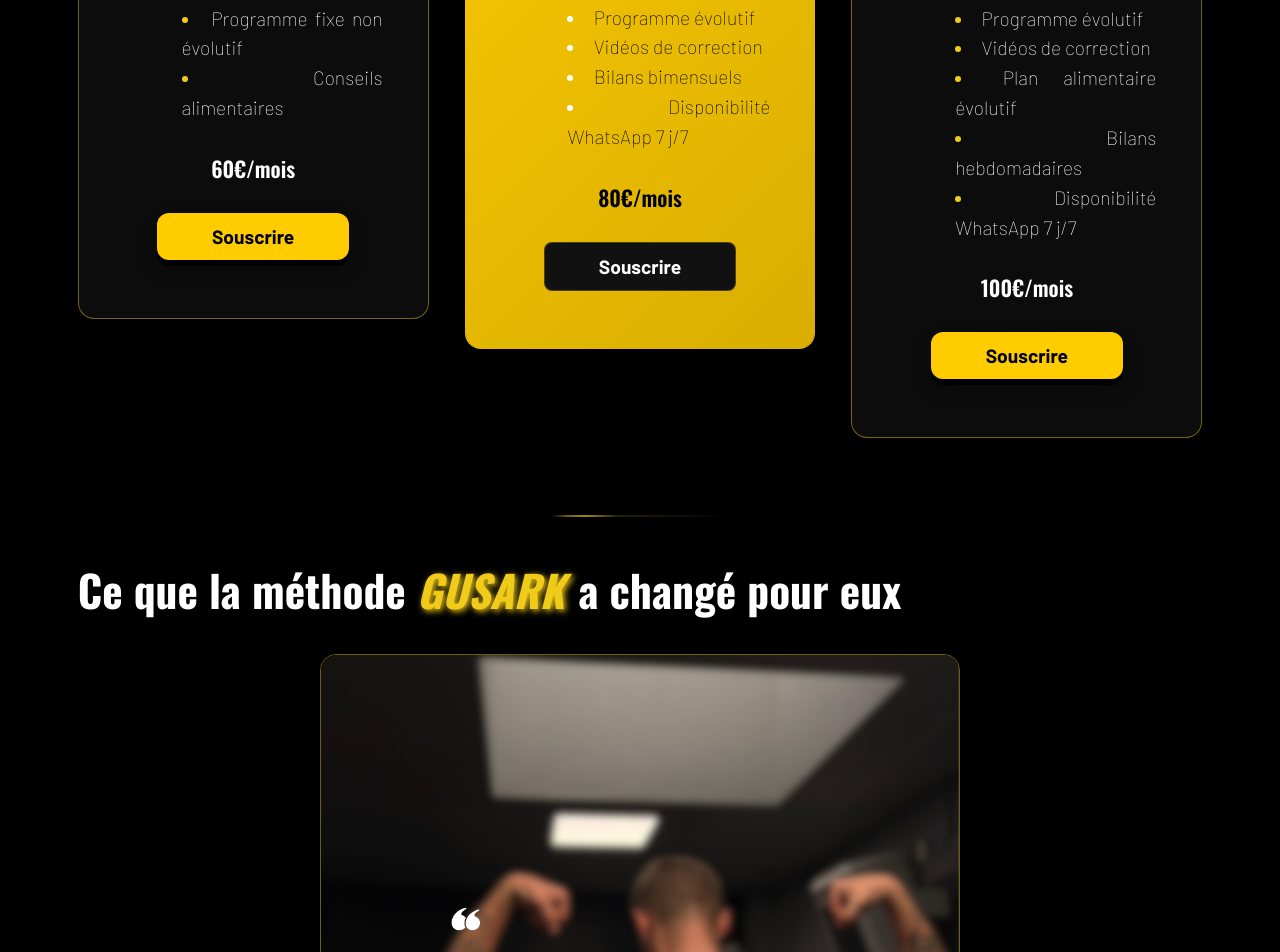
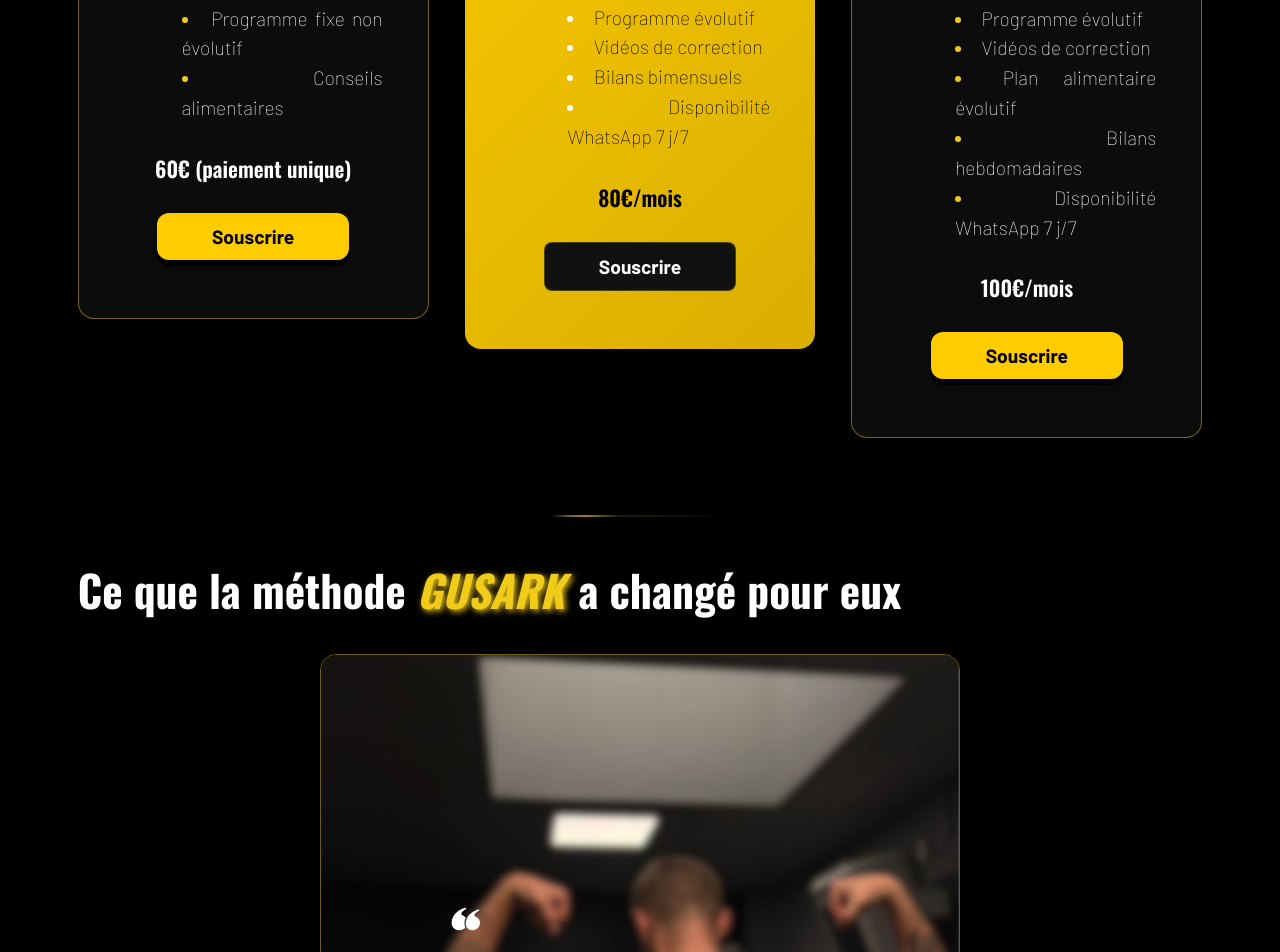
Before and after one commit to DavidDelannoyDeveloppement/gusarkcoaching, a plain HTML site: page index.html in a window 1280 px wide. Shown: the part 2870-3822 px from the top of the page. Drawn offline with nearby package versions, Linux system fonts and the light colour scheme.

Commit message:
index
modif offre starter

```diff
--- a/index.html
+++ b/index.html
@@ -147,7 +147,7 @@
           <h3>Starter</h3>
           <li>Programme fixe non évolutif</li>
           <li>Conseils alimentaires</li>
-          <h4 class="prix">60€/mois</h4>
+          <h4 class="prix">60€ (paiement unique)</h4>
           <a href="#formulaire" class="btn appel-btn">Souscrire</a>
         </div>
         <div class="item-offres" id="preferee-yellow">
```
